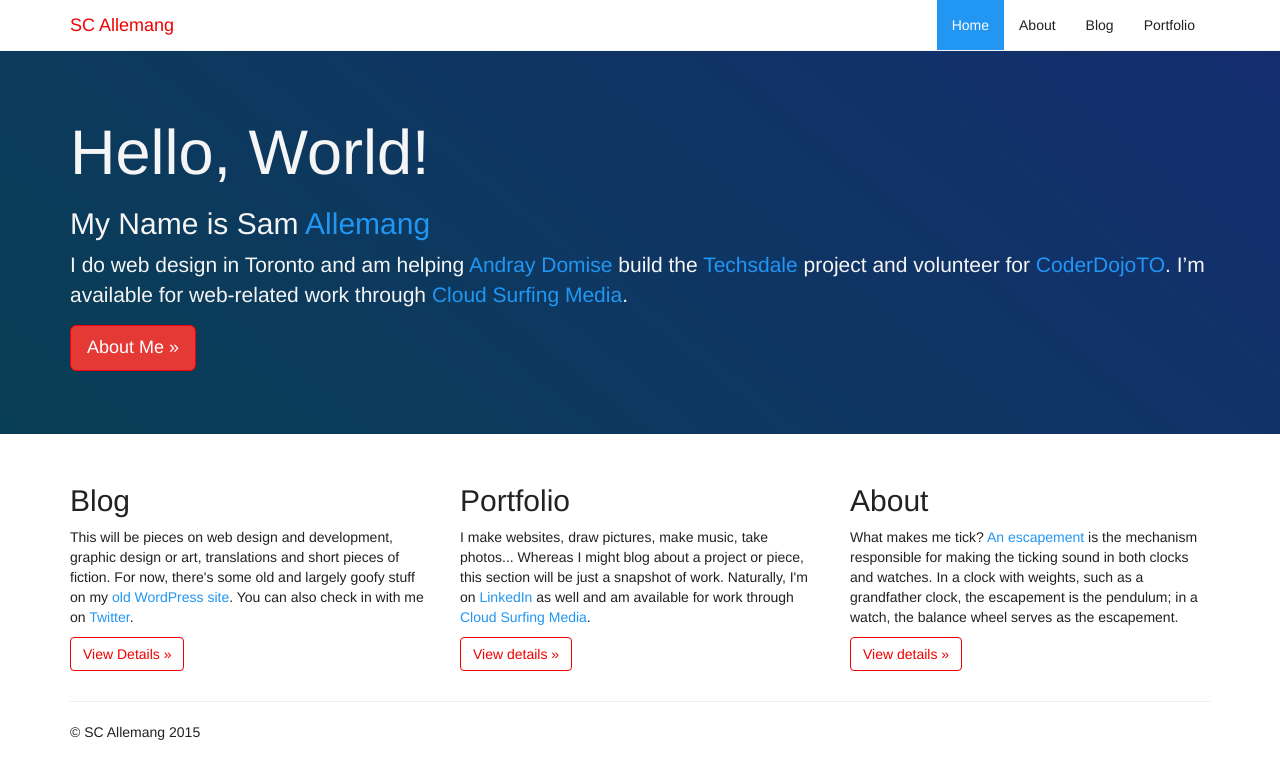
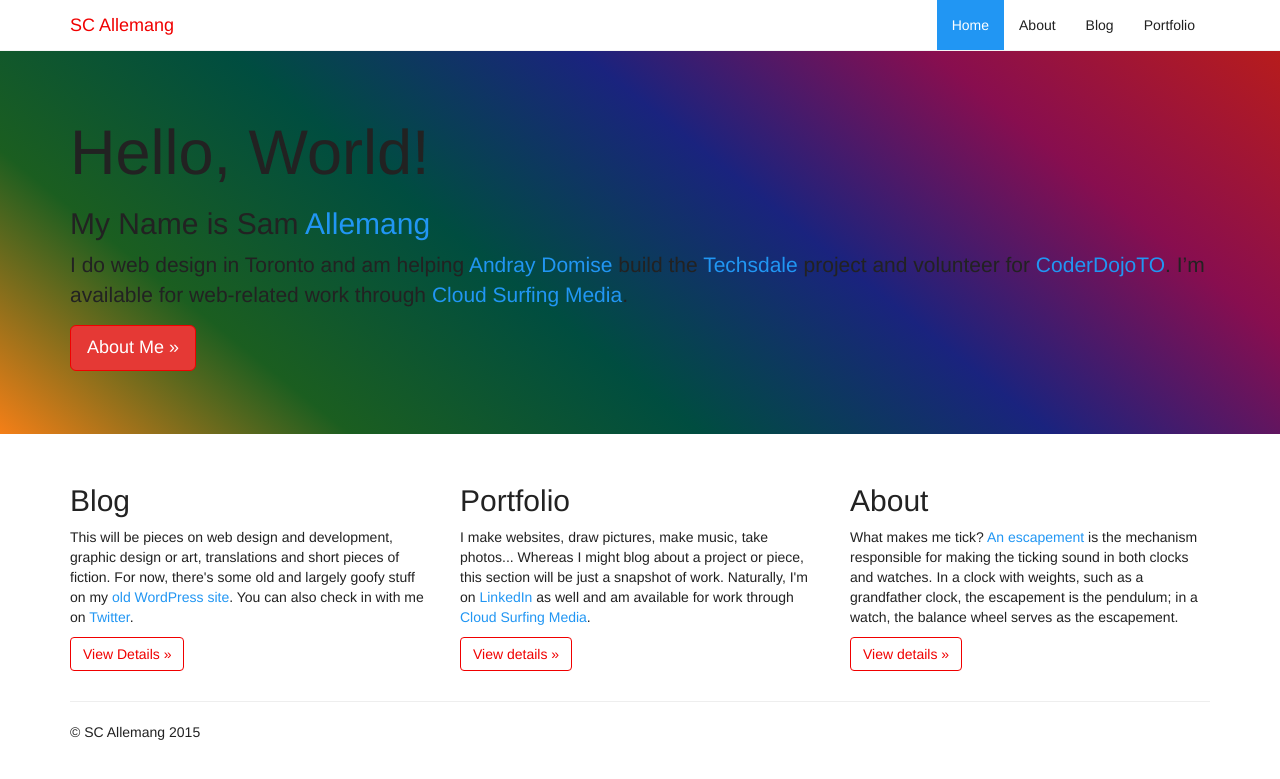
Before and after one commit to scallemang/-OLD_scallemang.github.io, a Jekyll site: the page built from index.md, in a window 1280 px wide. Shown: the top 779 px of the page. Built offline with Jekyll 4.4.1, drawn with Linux system fonts in a browser that asks for light colours.

Commit message:
Undid gradient background, made into a class.

```diff
--- a/css/sca.css
+++ b/css/sca.css
@@ -56,11 +56,6 @@
 
 .jumbotron {
 	background: linear-gradient(219deg, #b71c1c, #880e4f, #1a237e, #004d40, #1b5e20, #f57f17);
-	background-size: 1200% 1200%;
-	-webkit-animation: JumbotronGradient 30s ease infinite;
-	-moz-animation: JumbotronGradient 30s ease infinite;
-	animation: JumbotronGradient 30s ease infinite;
-	color: #f5f5f5;
 }
 
 a {
@@ -118,6 +113,14 @@ a:hover, a:focus, a:visited {
 	font-size: 95%;
 }
 
+.gradient-bg {
+	background-size: 1200% 1200%;
+	-webkit-animation: JumbotronGradient 30s ease infinite;
+	-moz-animation: JumbotronGradient 30s ease infinite;
+	animation: JumbotronGradient 30s ease infinite;
+	color: #f5f5f5;
+}
+
 @-webkit-keyframes JumbotronGradient {
     0%{background-position:14% 0%}
     50%{background-position:87% 100%}
```
